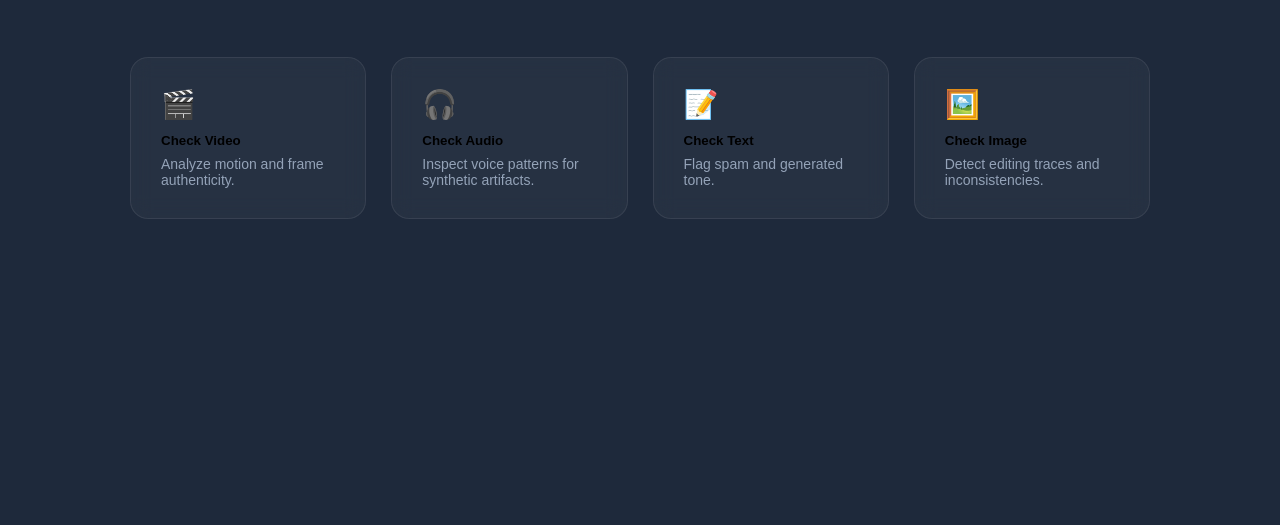
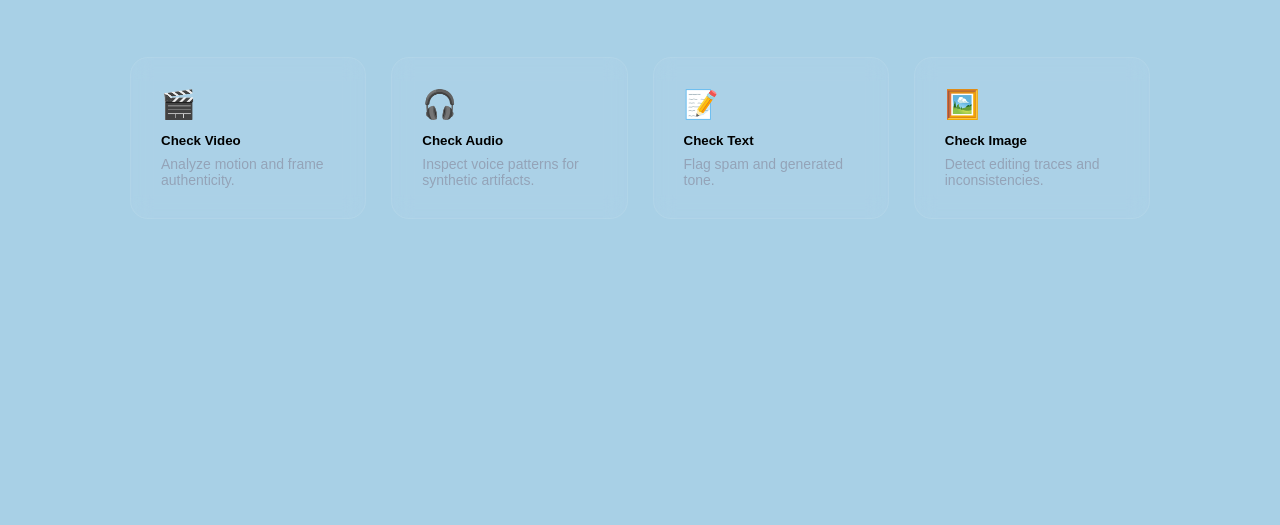
Before and after one commit to mansijha1707-blip/Atrust, a plain HTML site: page index.html in a window 1280 px wide. Shown: the part 275-800 px from the top of the page. Drawn offline with Linux system fonts and the light colour scheme.

Commit message:
Change background and text colors in styles.css

```diff
--- a/styles.css
+++ b/styles.css
@@ -8,8 +8,8 @@
 /* Body & Background */
 body {
   font-family: 'Inter', sans-serif;
-  background-color: #1e293b; /* solid dark navy-blue background */
-  color: #f1f5f9;
+  background-color: #a8d0e6;
+  color: #0f172a;
   min-height: 100vh;
 }
 
```
